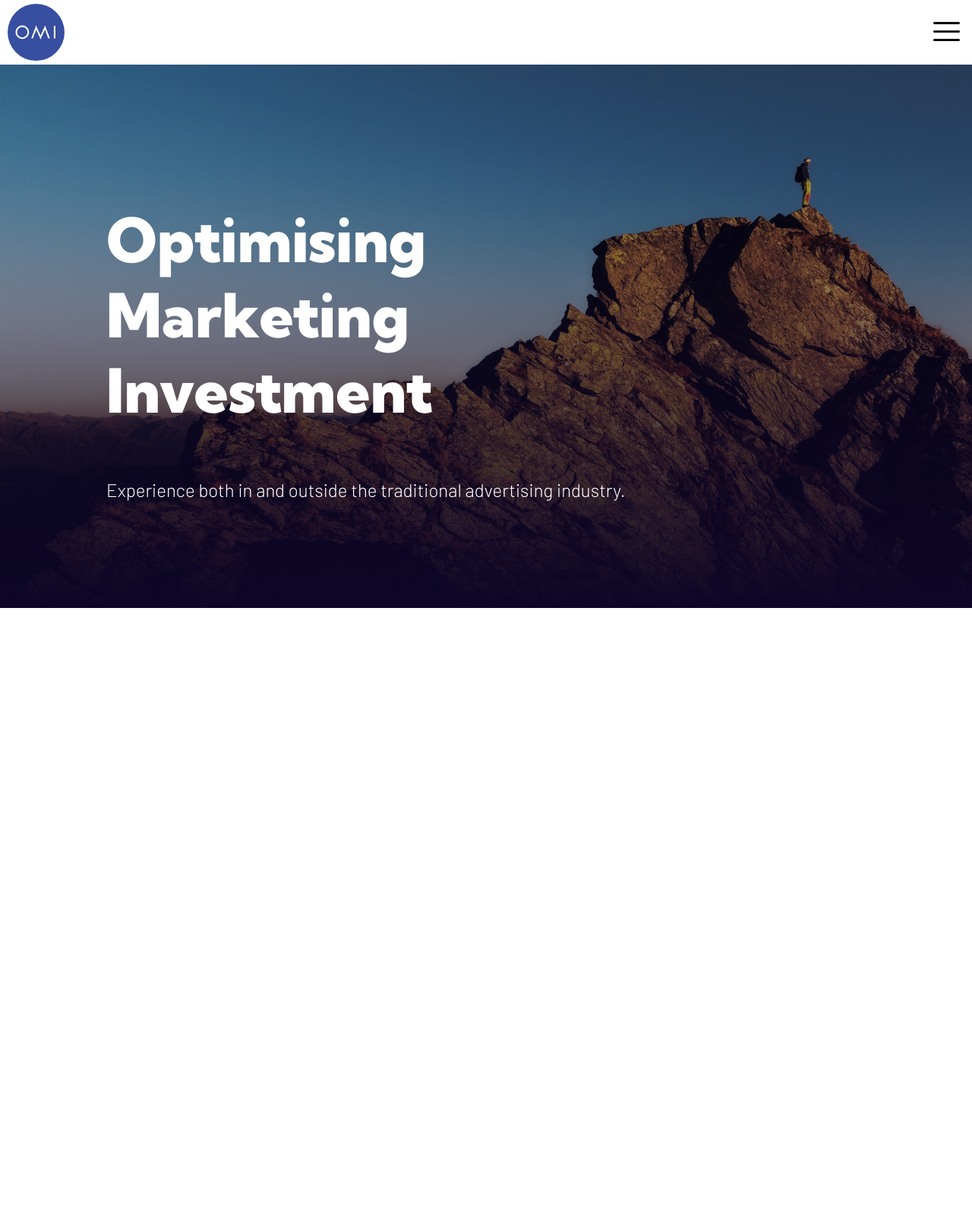
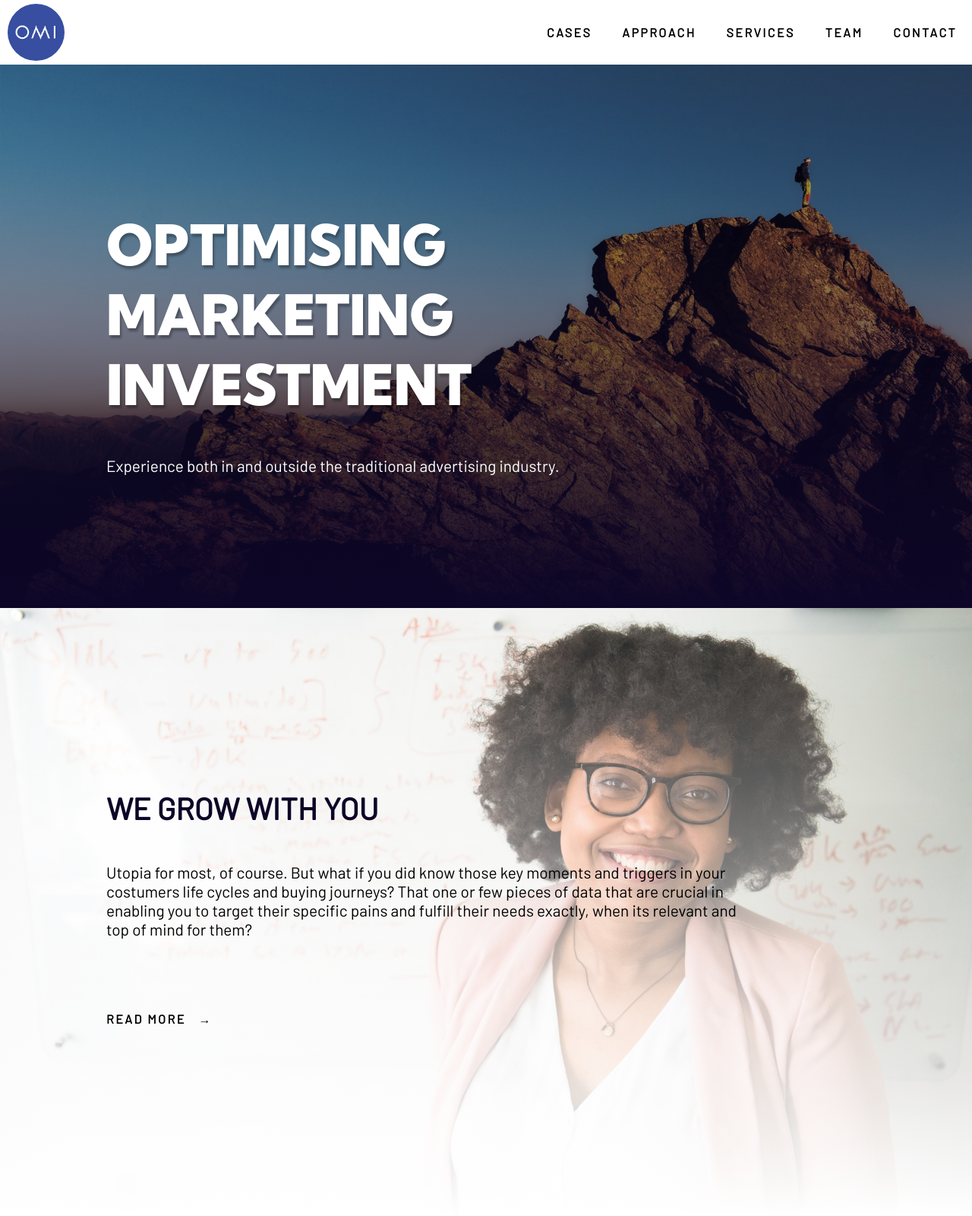
Before and after one commit to lacjkea/OMI-4thsemexam, a website built with Vite: page index.html in a window 1280 px wide. Shown: the top 1600 px of the page at 76% size. Before the commit the page ends 800 px from the top, so only its background shows below. Built offline with nearby package versions, Linux system fonts and the light colour scheme; grey boxes are pictures that could not be loaded; a web font is replaced by a local one.

Commit message:
adding sections

```diff
--- a/index.html
+++ b/index.html
@@ -13,6 +13,15 @@
         ><img src="assets/omi-logo.png" alt="website logo" />
       </a>
     </div>
+    <nav>
+      <ul>
+        <li><a href="">Cases</a></li>
+        <li><a href="">Approach</a></li>
+        <li><a href="">Services</a></li>
+        <li><a href="">Team</a></li>
+        <li><a href="">Contact</a></li>
+      </ul>
+    </nav>
     <button class="menu"><img src="assets/menu.png" alt="menu" /></button>
   </div>
 
@@ -20,12 +29,37 @@
     <div class="container" id="container-1">
       <section class="section" id="section-1">
         <h1>
-          Optimising <br />Marketing<br />
-          Investment
+          OPTIMISING <br />MARKETING<br />
+          INVESTMENT
         </h1>
-        <h2>
+        <h3>
           Experience both in and outside the traditional advertising industry.
-        </h2>
+        </h3>
+      </section>
+    </div>
+
+    <div class="container" id="container-2">
+      <section class="section" id="section-2">
+        <h2>WE GROW WITH YOU</h2>
+        <h3>
+          Utopia for most, of course. But what if you did know those key moments
+          and triggers in your costumers life cycles and buying journeys? That
+          one or few pieces of data that are crucial in enabling you to target
+          their specific pains and fulfill their needs exactly, when its
+          relevant and top of mind for them?
+        </h3>
+        <a class="link-button" href="">Read more &nbsp; →</a>
+      </section>
+    </div>
+
+    <div class="container" id="container-3">
+      <section class="section" id="section-3">
+        <h2>HOW WE CAN HELP</h2>
+        <h3>
+          OMI is an international digital advertising and media agency.<br />We
+          create media integrated customer experiences and brand relations for a
+          digital reality.
+        </h3>
       </section>
     </div>
   </body>
--- /dev/null
+++ b/sass/components/_buttons.scss
@@ -0,0 +1,40 @@
+@use "../base/colors";
+@use "../base/fonts";
+
+a.link-button {
+  padding-top: 3rem;
+  border: 0;
+  background: none;
+  font-size: 1.4rem;
+  cursor: pointer;
+  text-decoration: none;
+  font-weight: 500;
+  color: colors.$base;
+  color: colors.$font-secondary;
+  text-transform: uppercase;
+  text-decoration: none;
+  letter-spacing: 0.15em;
+  display: inline-block;
+  position: relative;
+  font-size: 1rem;
+  font-weight: bold;
+  padding-bottom: 10px;
+}
+
+.link-button::after {
+  content: "";
+  position: absolute;
+  bottom: 0;
+  left: 50%;
+  display: block;
+  background: none repeat scroll 0 0 transparent;
+  height: 2px;
+  width: 0;
+  background: colors.$primary;
+  transition: width 0.3s ease 0s, left 0.3s ease 0s;
+}
+
+.link-button:hover::after {
+  width: 100%;
+  left: 0;
+}
--- /dev/null
+++ b/sass/components/_index.scss
@@ -0,0 +1 @@
+@forward "buttons";
--- a/sass/layout/_general.scss
+++ b/sass/layout/_general.scss
@@ -20,6 +20,7 @@ body {
   justify-content: space-between;
   align-items: center;
   background-color: colors.$font-primary;
+  align-content: center;
 }
 
 .logo img {
@@ -30,6 +31,7 @@ body {
 }
 
 button.menu {
+  display: none;
   margin-right: 10px;
   border: 0px;
   background: transparent;
@@ -50,16 +52,92 @@ button.menu {
 
 .section {
   margin: 0 4rem 0 4rem;
+  max-width: 1000px;
+  height: 800px;
+  display: flex;
+  flex-direction: row;
+  flex-wrap: wrap;
+  align-items: center;
+  align-content: center;
+  gap: 3rem;
 }
 
 h1 {
   font-family: "Kumbh Sans", sans-serif;
-  font-weight: bold;
-  font-size: 5rem;
+  font-weight: normal;
+  font-size: 4.6rem;
+  margin: 0;
+  text-shadow: 2px 4px 3px rgba(0, 0, 0, 0.3);
 }
 
 h2 {
   font-family: "Barlow", sans-serif;
-  font-weight: 100;
-  font-size: 1.5rem;
+  font-weight: bold;
+  font-size: 2.5rem;
+  margin: 0 10px 0 0;
 }
+
+h3 {
+  font-family: "Barlow", sans-serif;
+  font-weight: normal;
+  font-size: 1.3rem;
+  margin: 0 10rem 0 0;
+}
+nav {
+  ul {
+    list-style: none;
+    display: flex;
+    flex-direction: row;
+    justify-content: center;
+    text-align: center;
+    padding: 0;
+    align-content: center;
+    margin: 0;
+  }
+
+  a {
+    color: colors.$font-secondary;
+    text-transform: uppercase;
+    text-decoration: none;
+    letter-spacing: 0.15em;
+    display: inline-block;
+    padding: 15px 20px;
+    position: relative;
+    font-size: 1rem;
+    font-weight: bold;
+  }
+
+  a::after {
+    content: "";
+    position: absolute;
+    bottom: 0;
+    left: 50%;
+    display: block;
+    background: none repeat scroll 0 0 transparent;
+    height: 2px;
+    width: 0;
+    background: colors.$primary;
+    transition: width 0.3s ease 0s, left 0.3s ease 0s;
+  }
+
+  a:hover::after {
+    width: 100%;
+    left: 0;
+  }
+}
+
+@media only screen and (max-width: 600px) {
+  button.menu {
+    display: block;
+  }
+  nav {
+    display: none;
+  }
+
+  h1 {
+    font-size: 3rem;
+  }
+  h2 {
+    font-size: 1rem;
+  }
+}
--- a/sass/pages/_homepage.scss
+++ b/sass/pages/_homepage.scss
@@ -3,7 +3,6 @@
 
 #section-1 {
   width: 100%;
-  max-width: 1000px;
   height: 500px;
   padding-top: 200px;
   padding-bottom: 100px;
@@ -24,7 +23,48 @@
     object-fit: cover;
   }
   h1,
-  h2 {
+  h3 {
     color: colors.$font-primary;
   }
 }
+
+#container-2 {
+  background: colors.$primary; /* fallback colour. Make sure this is just one solid colour. */
+  background: -webkit-linear-gradient(
+      rgba(255, 255, 255, 0.103),
+      colors.$font-primary
+    ),
+    url("/public/assets/woman-smile.jpg");
+  background: linear-gradient(rgba(255, 255, 255, 0.103), colors.$font-primary),
+    url("/public/assets/woman-smile.jpg"); /* The least supported option. */
+  background-repeat: no-repeat;
+  background-position: center;
+  background-attachment: fixed;
+  background-size: cover;
+
+  img {
+    object-fit: cover;
+  }
+  h1,
+  h2 {
+    color: colors.$base;
+  }
+}
+
+#container-3 {
+  background: colors.$primary; /* fallback colour. Make sure this is just one solid colour. */
+  background: url("/public/assets/leather.jpg");
+
+  background-repeat: no-repeat;
+  background-position: center;
+  background-attachment: fixed;
+  background-size: cover;
+
+  img {
+    object-fit: cover;
+  }
+  h2,
+  h3 {
+    color: colors.$font-primary;
+  }
+}
--- a/style.scss
+++ b/style.scss
@@ -1,3 +1,4 @@
 @use "sass/base";
 @use "sass/layout";
 @use "sass/pages";
+@use "sass/components";
```
Also changed, not shown: public/assets/woman-smile.jpg (renamed from public/assets/pexels-christina-morillo-1181519.jpg), 2 other files.
